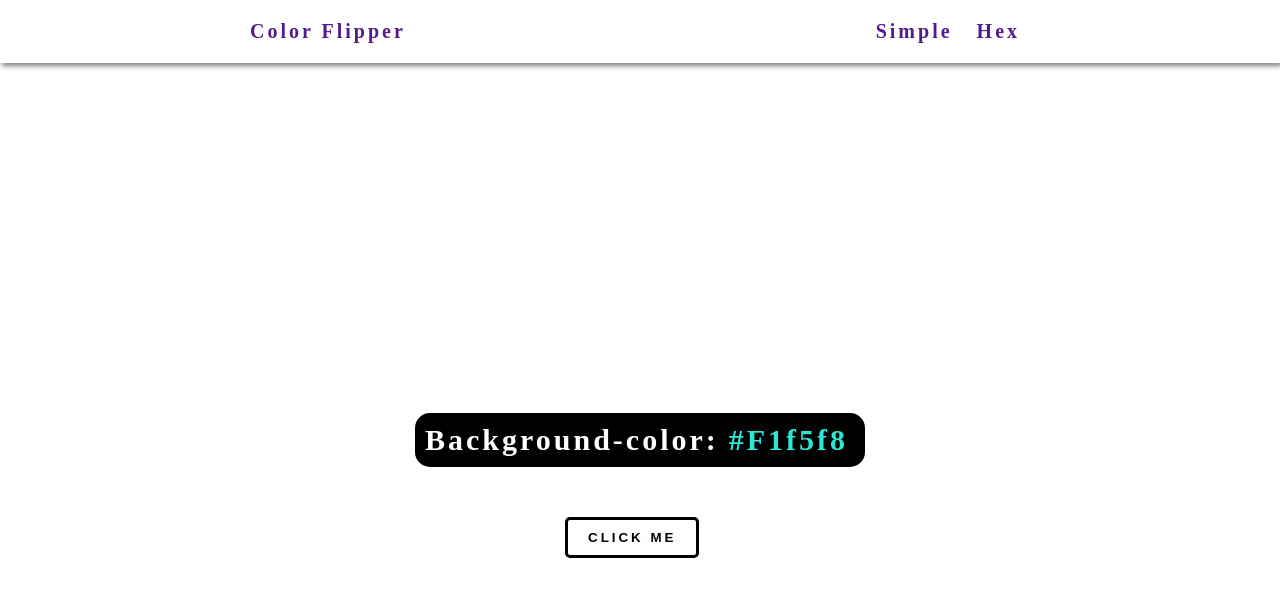
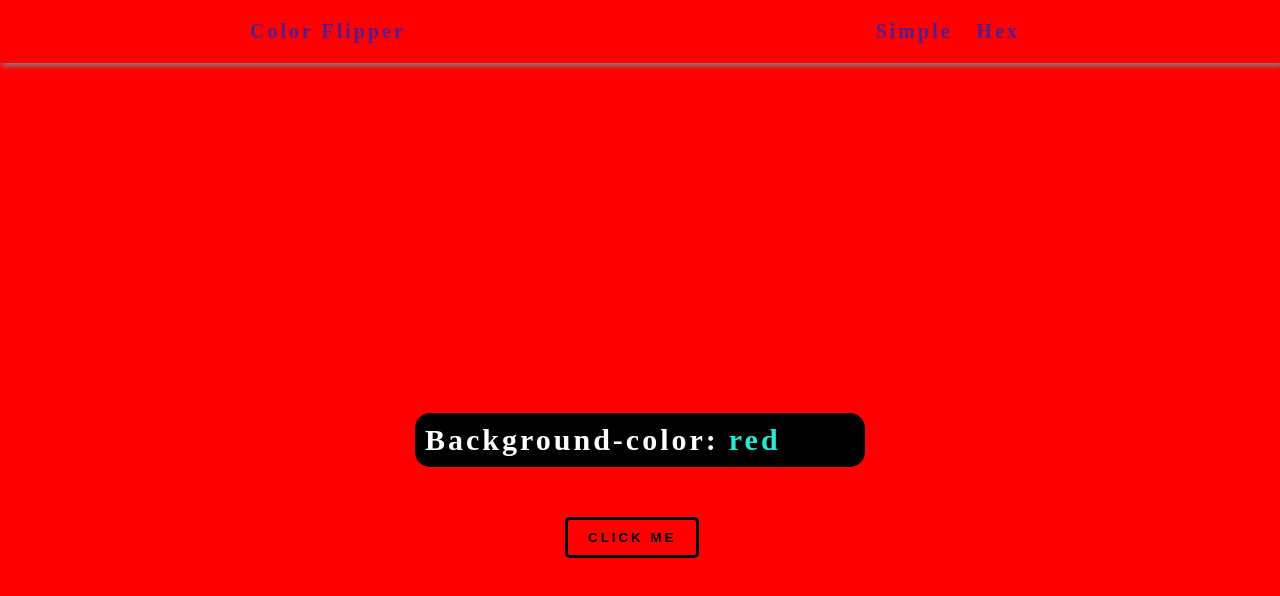
Before and after one commit to mdafsha9/color-flipper-project, a plain HTML site: page index.html in a window 1280 px wide. Both pictures are taken after a click on the button "CLICK ME". Drawn offline with Linux system fonts and the light colour scheme.

Commit message:
color filpper-simple

```diff
--- a/app.js
+++ b/app.js
@@ -0,0 +1,15 @@
+const colors = ["green", "red", "rgba(133, 122, 200)", "#f15025"];
+const btn = document.getElementById("btn");
+const color = document.querySelector(".color");
+
+btn.addEventListener("click", function(){
+
+  const randomNumber = getRandomNumber();
+  console.log(randomNumber);
+  document.body.style.backgroundColor = colors[randomNumber];
+  color.textContent = colors[randomNumber];
+});
+
+function getRandomNumber(){
+  return Math.floor (Math.random() * colors.length);
+}
--- a/index.html
+++ b/index.html
@@ -22,5 +22,6 @@
         <button class="btn btn-hero" id="btn">CLICK ME</button>
       </div>
     </main>
+    <script src="app.js"></script>
   </body>
 </html>
```
